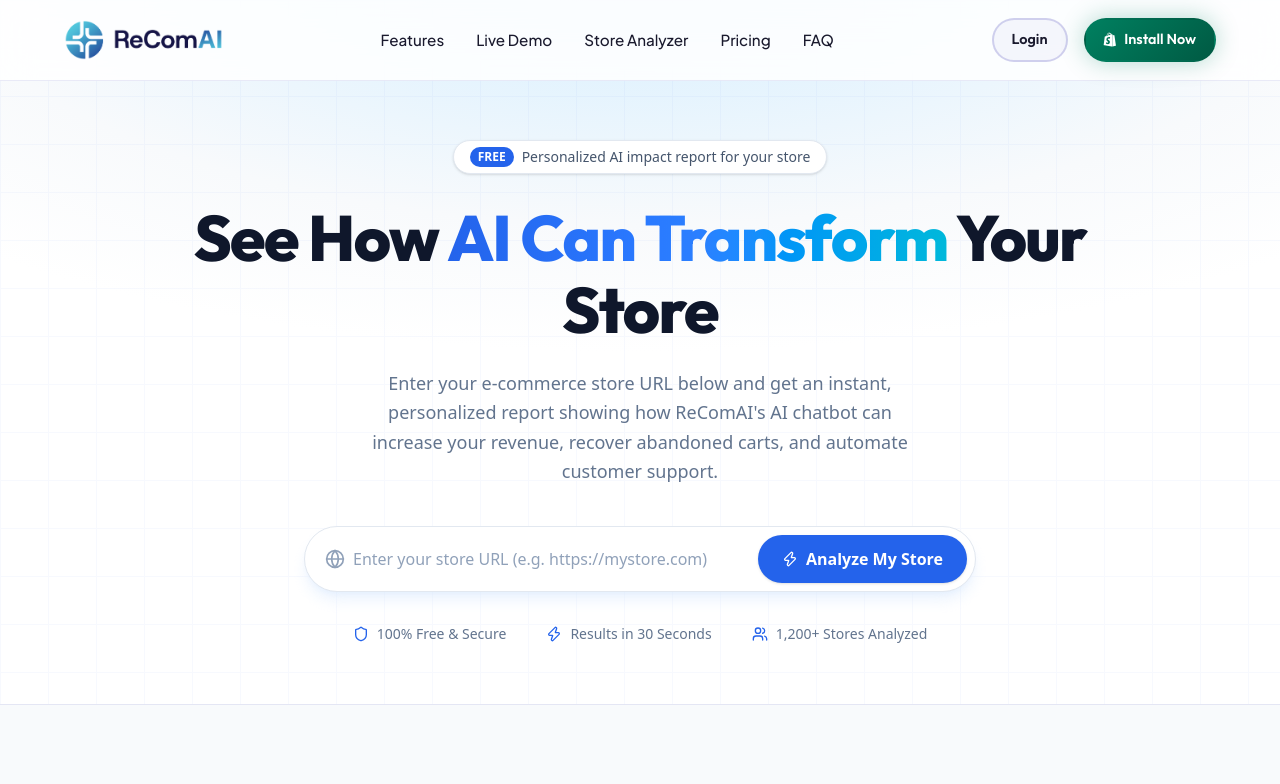
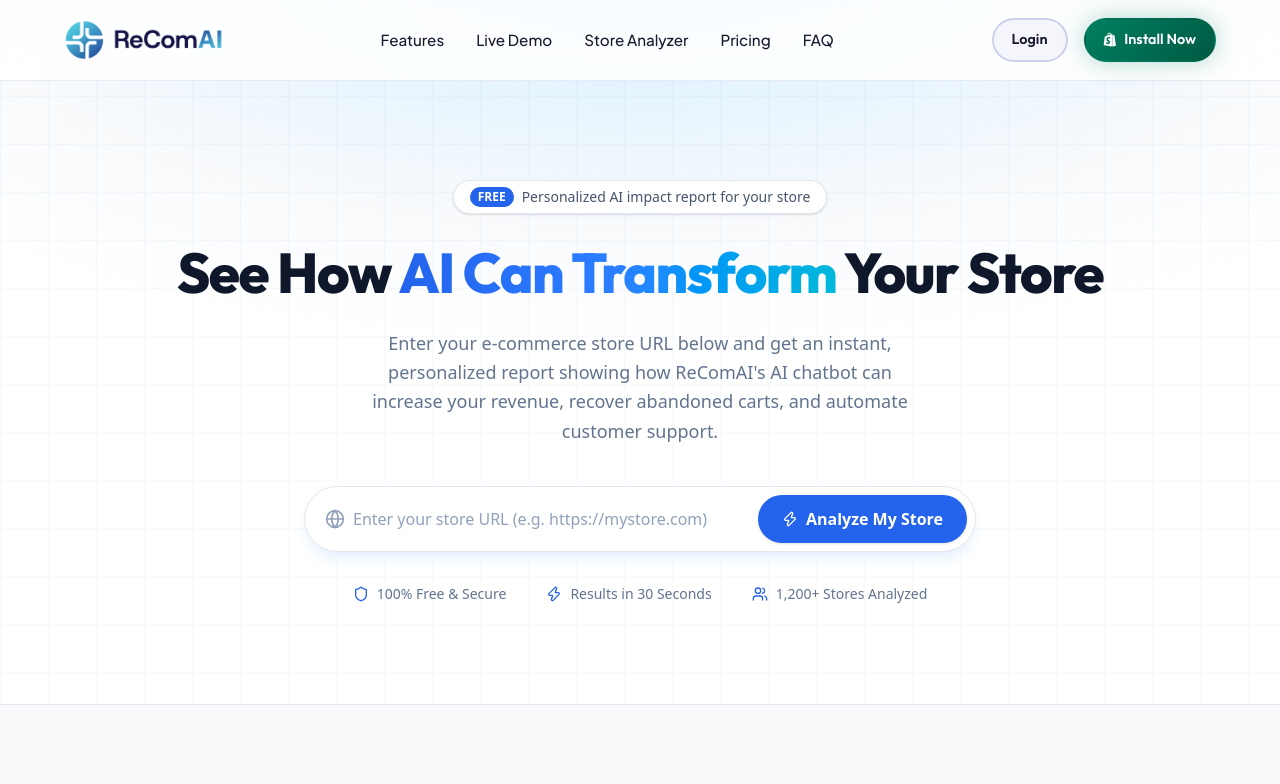
Before and after one commit to shivampb/recom-simple, a React (Vite) app: page /analyze in a window 1280 px wide. Shown: the top 784 px of the page. Built offline with nearby package versions, Linux system fonts and the light colour scheme.

Commit message:
Render See How AI Can Transform Your Store in one line on laptop screens and wrap on mobile

```diff
--- a/src/components/hero-section.tsx
+++ b/src/components/hero-section.tsx
@@ -38,7 +38,7 @@ export function HeroSection() {
         }}
       />
 
-      <div className="w-full max-w-4xl mx-auto text-center">
+      <div className="w-full max-w-4xl lg:max-w-5xl mx-auto text-center">
         {/* FREE badge */}
         <motion.div
           initial={{ opacity: 0, y: 16 }}
@@ -59,7 +59,7 @@ export function HeroSection() {
           initial={{ opacity: 0, y: 18 }}
           animate={{ opacity: 1, y: 0 }}
           transition={{ duration: 0.5, delay: 0.08 }}
-          className="text-4xl sm:text-5xl lg:text-[64px] font-extrabold tracking-tight text-slate-900 mb-5 sm:mb-6 leading-[1.12]"
+          className="text-3xl sm:text-5xl lg:text-5xl xl:text-[56px] lg:whitespace-nowrap font-extrabold tracking-tight text-slate-900 mb-5 sm:mb-6 leading-[1.12] text-center"
         >
           See How{" "}
           <span className="text-transparent bg-clip-text bg-gradient-to-r from-primary via-blue-500 to-cyan-500">
```
